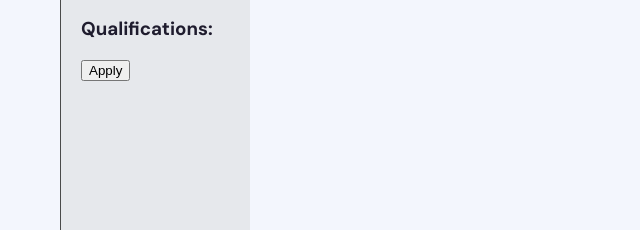
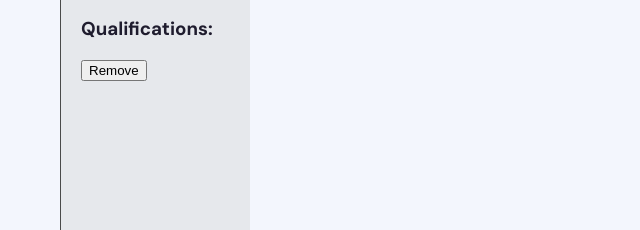
Before and after one commit to Tscheschlog/SQLProject, a website: page views/form.html in a window 1280 px wide. Shown: the part 420-650 px from the top of the page, 0-640 px from the left. Drawn offline with Linux system fonts and the light colour scheme.

Commit message:
form creation

```diff
--- a/controllers/form.js
+++ b/controllers/form.js
@@ -106,5 +106,5 @@ profileButton.addEventListener("click", function() {
 
 const applyButton = document.getElementById("apply-button");
 applyButton.addEventListener('click', () => {
-  console.log("CLICK")
+  console.log("REMOVE")
 });
--- a/views/form.html
+++ b/views/form.html
@@ -77,7 +77,7 @@
 
           <h3>Qualifications:</h3>
           <ul id="qualifications"></ul>
-          <button type="submit" id="apply-button">Apply</button>
+          <button type="submit" id="apply-button">Remove</button>
         </div>
       </div>
 </div>
```
Also changed, not shown: api/createForms.js (+26 -2 lines).
